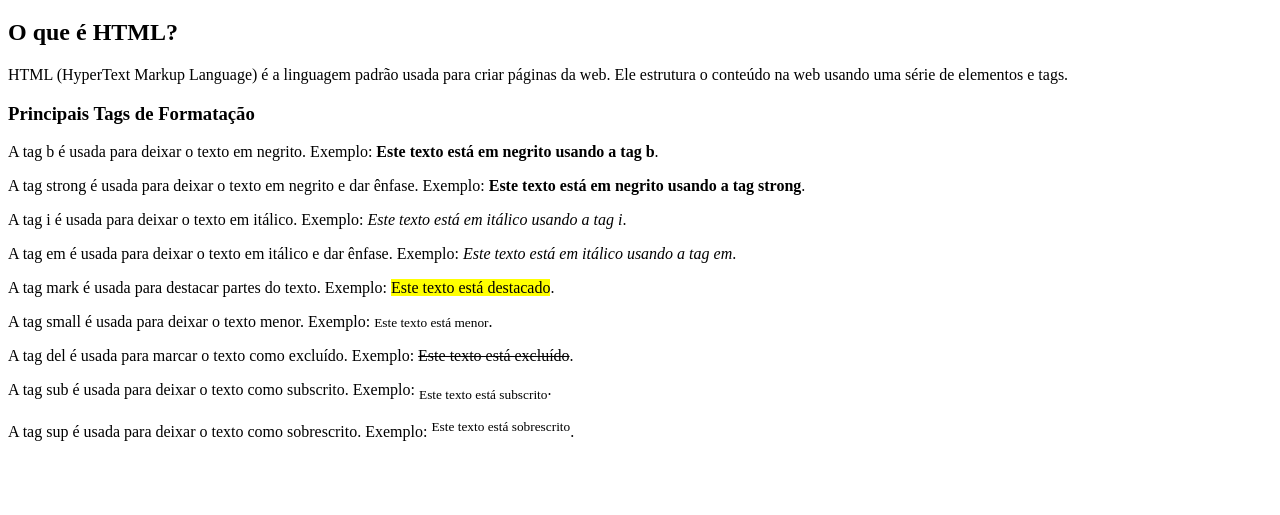
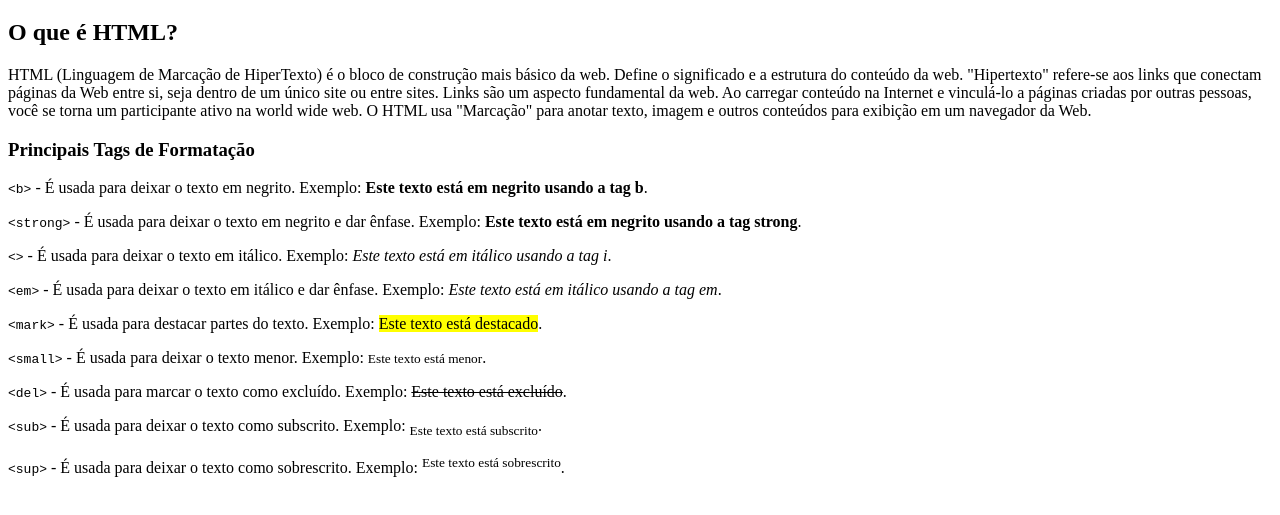
Before and after one commit to diegoddn/06---EXERCICIO---Conceitos-de-HTML-RESOLU--O, a plain HTML site: page index.html in a window 1280 px wide. Shown: the part 61-576 px from the top of the page. Drawn offline with Linux system fonts and the light colour scheme.

Commit message:
Alterado o primeiro paragrafo e os paragrafos seguintes com a tag code

```diff
--- a/index.html
+++ b/index.html
@@ -10,55 +10,61 @@
 
     <h2>O que é HTML?</h2>
     <p>
-      HTML (HyperText Markup Language) é a linguagem padrão usada para criar
-      páginas da web. Ele estrutura o conteúdo na web usando uma série de
-      elementos e tags.
+      HTML (Linguagem de Marcação de HiperTexto) é o bloco de construção mais
+      básico da web. Define o significado e a estrutura do conteúdo da web.
+      "Hipertexto" refere-se aos links que conectam páginas da Web entre si,
+      seja dentro de um único site ou entre sites. Links são um aspecto
+      fundamental da web. Ao carregar conteúdo na Internet e vinculá-lo a
+      páginas criadas por outras pessoas, você se torna um participante ativo na
+      world wide web. O HTML usa "Marcação" para anotar texto, imagem e outros
+      conteúdos para exibição em um navegador da Web.
     </p>
 
     <h3>Principais Tags de Formatação</h3>
     <p>
-      A tag b é usada para deixar o texto em negrito. Exemplo:
+      <code>&lt;b&gt;</code> - É usada para deixar o texto em negrito. Exemplo:
       <b>Este texto está em negrito usando a tag b</b>.
     </p>
 
     <p>
-      A tag strong é usada para deixar o texto em negrito e dar ênfase. Exemplo:
+      <code>&lt;strong&gt;</code> - É usada para deixar o texto em negrito e dar
+      ênfase. Exemplo:
       <strong>Este texto está em negrito usando a tag strong</strong>.
     </p>
 
     <p>
-      A tag i é usada para deixar o texto em itálico. Exemplo:
+      <code>&lt;&gt;</code> - É usada para deixar o texto em itálico. Exemplo:
       <i>Este texto está em itálico usando a tag i</i>.
     </p>
 
     <p>
-      A tag em é usada para deixar o texto em itálico e dar ênfase. Exemplo:
-      <em>Este texto está em itálico usando a tag em</em>.
+      <code>&lt;em&gt;</code> - É usada para deixar o texto em itálico e dar
+      ênfase. Exemplo: <em>Este texto está em itálico usando a tag em</em>.
     </p>
 
     <p>
-      A tag mark é usada para destacar partes do texto. Exemplo:
-      <mark>Este texto está destacado</mark>.
+      <code>&lt;mark&gt;</code> - É usada para destacar partes do texto.
+      Exemplo: <mark>Este texto está destacado</mark>.
     </p>
 
     <p>
-      A tag small é usada para deixar o texto menor. Exemplo:
+      <code>&lt;small&gt;</code> - É usada para deixar o texto menor. Exemplo:
       <small>Este texto está menor</small>.
     </p>
 
     <p>
-      A tag del é usada para marcar o texto como excluído. Exemplo:
-      <del>Este texto está excluído</del>.
+      <code>&lt;del&gt;</code> - É usada para marcar o texto como excluído.
+      Exemplo: <del>Este texto está excluído</del>.
     </p>
 
     <p>
-      A tag sub é usada para deixar o texto como subscrito. Exemplo:
-      <sub>Este texto está subscrito</sub>.
+      <code>&lt;sub&gt;</code> - É usada para deixar o texto como subscrito.
+      Exemplo: <sub>Este texto está subscrito</sub>.
     </p>
 
     <p>
-      A tag sup é usada para deixar o texto como sobrescrito. Exemplo:
-      <sup>Este texto está sobrescrito</sup>.
+      <code>&lt;sup&gt;</code> - É usada para deixar o texto como sobrescrito.
+      Exemplo: <sup>Este texto está sobrescrito</sup>.
     </p>
   </body>
 </html>
```
